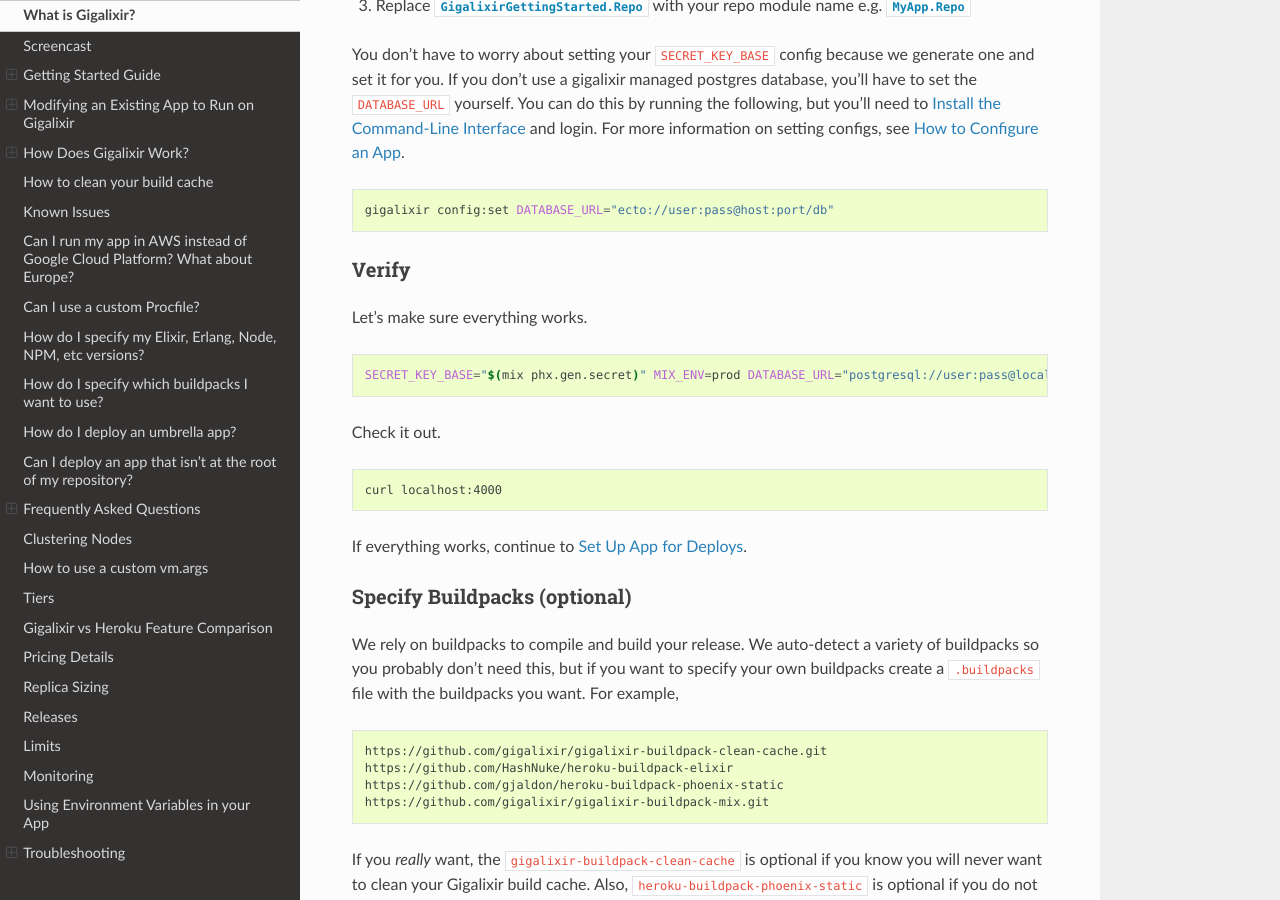
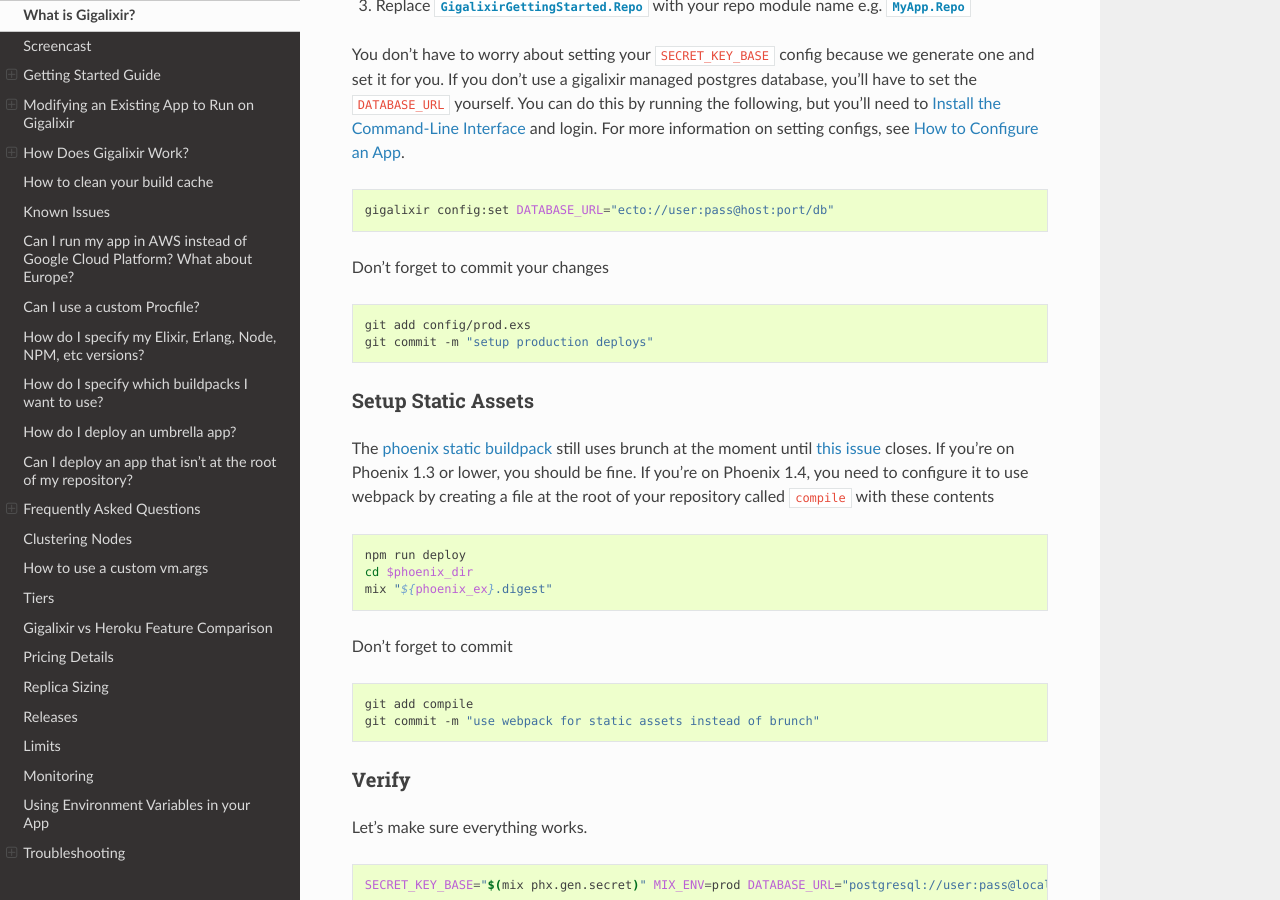
Before and after one commit to gigalixir/gigalixir-cli, a Sphinx documentation site: the page built from docs/source/main.rst, in a window 1280 px wide and 900 px high, scrolled down 5866 px. Built offline with Sphinx 7.4.7 and the Read the Docs theme 2.0.0, drawn with Linux system fonts in a browser that asks for light colours; some of the changed text lies outside the part shown.

Commit message:
fix docs for phx 1.4

```diff
--- a/docs/source/main.rst
+++ b/docs/source/main.rst
@@ -259,6 +259,31 @@ You don't have to worry about setting your :bash:`SECRET_KEY_BASE` config becaus
 
     gigalixir config:set DATABASE_URL="ecto://user:pass@host:port/db"
 
+Don't forget to commit your changes
+
+.. code-block:: bash
+
+    git add config/prod.exs
+    git commit -m "setup production deploys"
+
+Setup Static Assets
+^^^^^^^^^^^^^^^^^^^
+
+The `phoenix static buildpack <https://github.com/gjaldon/heroku-buildpack-phoenix-static>`_ still uses brunch at the moment until `this issue <https://github.com/gjaldon/heroku-buildpack-phoenix-static/issues/75>`_ closes. If you're on Phoenix 1.3 or lower, you should be fine. If you're on Phoenix 1.4, you need to configure it to use webpack by creating a file at the root of your repository called :bash:`compile` with these contents
+
+.. code-block:: bash
+
+    npm run deploy
+    cd $phoenix_dir
+    mix "${phoenix_ex}.digest"
+
+Don't forget to commit
+
+.. code-block:: bash
+
+    git add compile
+    git commit -m "use webpack for static assets instead of brunch"
+
 Verify
 ^^^^^^
 
@@ -327,6 +352,14 @@ Then, run
 
     mix deps.get
     mix release.init
+
+Don't forget to commit
+
+.. code-block:: bash
+
+    git add mix.exs mix.lock rel/config.exs
+    git commit -m 'install distillery'
+
 
 .. _`Distillery installation instructions`: https://hexdocs.pm/distillery/introduction/installation.html
 
@@ -394,7 +427,7 @@ First, try generating building static assets
     # generate static assets
     cd assets
     npm install
-    node_modules/brunch/bin/brunch build --production
+    npm run deploy
     cd ..
     mix phx.digest
 
@@ -412,6 +445,13 @@ and running it locally
 
 
 Don't forget to replace :bash:`gigalixir_getting_started` with your own app name. Also, change/add the environment variables as needed.
+
+Commit the changes
+
+.. code-block:: bash
+
+    git add config/prod.exs assets/package-lock.json
+    git commit -m 'distillery configuration'
 
 Check it out.
 
@@ -607,7 +647,7 @@ Once the app is created, it's difficult to migrate to another region. If you wan
 
 One thing to keep in mind is that Gigalixir Postgres databases are as o right now only available in GCP/v2018-us-central1 so if you plan to use a Gigalixir-managed database, make sure your app lives in the default cloud and region.
 
-If you don't see the region you want, please _`contact us` and let us know. We open new regions based purely on demand.
+If you don't see the region you want, please `contact us`_ and let us know. We open new regions based purely on demand.
 
 .. _`custom procfile`:
 
@@ -1692,7 +1732,7 @@ To change your credit card, run
 How to Delete your Account
 ==========================
 
-There is currently no way to completely delete an account. We are working on implementing this feature. You can delete apps though. See :ref:`delete-app`_.
+There is currently no way to completely delete an account. We are working on implementing this feature. You can delete apps though. See :ref:`delete-app`.
 
 .. _`restart`:
 
```
